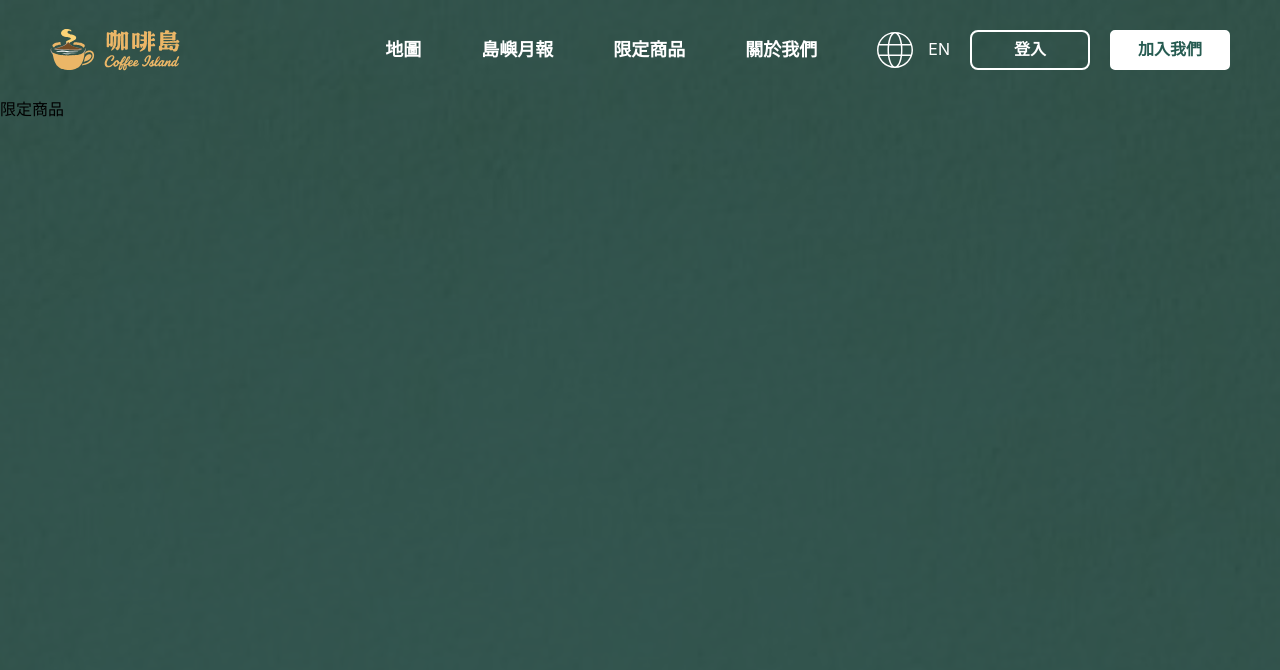
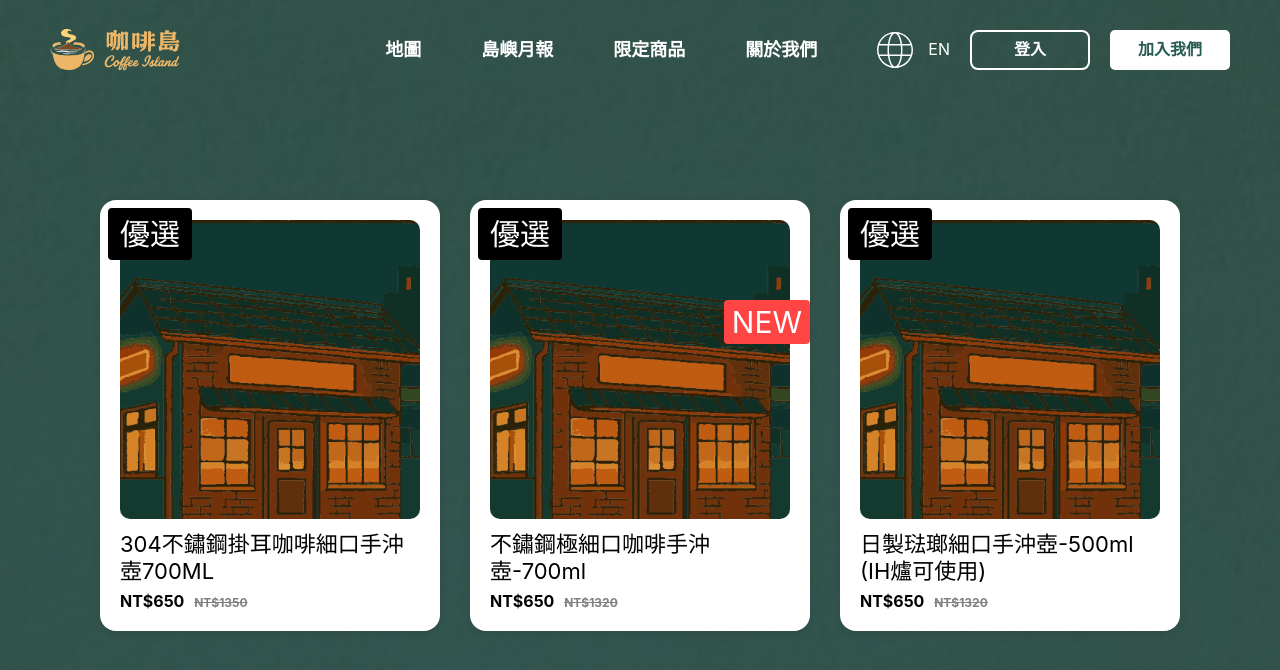
Before and after one commit to Mi-Mow/Coffee-Island, a React (Vite) app: page /products in a window 1280 px wide. Shown: the top 670 px of the page. Built offline with nearby package versions, Linux system fonts and the light colour scheme.

Commit message:
product0421-1

```diff
--- a/src/pages/Products/Products.jsx
+++ b/src/pages/Products/Products.jsx
@@ -1,11 +1,59 @@
 import './Products.scss'
+import history2 from "../../assets/history2.png";
 
-function Products() {
+const products = [
+  {
+    id: 1,
+    name: "304不鏽鋼掛耳咖啡細口手沖壺700ML",
+    price: 650,
+    oldPrice: 1350,
+    tag: "優選",
+    isNew: false,
+    image: history2,
+  },
+  {
+    id: 2,
+    name: "不鏽鋼極細口咖啡手沖壺-700ml",
+    price: 650,
+    oldPrice: 1320,
+    tag: "優選",
+    isNew: true,
+    image: history2,
+  },
+  {
+    id: 3,
+    name: "日製琺瑯細口手沖壺-500ml (IH爐可使用)",
+    price: 650,
+    oldPrice: 1320,
+    tag: "優選",
+    isNew: false,
+    image: history2,
+  },
+];
+
+function ProductList() {
   return (
-    <>
-      <h1>限定商品</h1>
-    </>
-  )
+    <div className="product-list">
+      {products.map((item) => (
+        <div className="product-card" key={item.id}>
+          {/* 優選角標 */}
+          <div className="tag">{item.tag}</div>
+
+          {/* 商品圖片 */}
+          <img src={item.image} alt={item.name} />
+
+          {/* NEW 角標 */}
+          {item.isNew && <div className="new-tag">NEW</div>}
+
+          {/* 商品文字資訊 */}
+          <div className="info">
+            <p className="name">{item.name}</p>
+            <p className="price">NT${item.price} <span className="old-price">NT${item.oldPrice}</span></p>
+          </div>
+        </div>
+      ))}
+    </div>
+  );
 }
 
-export default Products
+export default ProductList;
--- a/src/pages/Products/Products.scss
+++ b/src/pages/Products/Products.scss
@@ -0,0 +1,63 @@
+// ProductList.scss
+.product-list {
+    display: grid;
+    grid-template-columns: repeat(3, 1fr); // 三欄排版
+    gap: 30px; // 卡片間距
+    padding: 100px;
+  }
+
+  .product-card {
+    background: #fff;
+    border-radius: 16px;
+    padding: 20px;
+    position: relative;
+    box-shadow: 0 2px 8px rgba(0,0,0,0.1);
+
+    img {
+      width: 100%;
+      border-radius: 10px;
+    }
+
+    .tag {
+      position: absolute;
+      top: 8px;
+      left: 8px;
+      background: black;
+      color: white;
+      padding: 8px 12px;
+      font-size: 30px;
+      border-radius: 4px;
+    }
+
+    .new-tag {
+      position: absolute;
+      top: 100px;
+      right: 0px;
+      background: #ff4444;
+      color: white;
+      padding: 4px 8px;
+      font-size: 30px;
+      border-radius: 4px;
+    }
+
+    .info {
+      margin-top: 12px;
+
+      .name {
+        font-size: 22px;
+        margin-bottom: 8px;
+      }
+
+      .price {
+        font-weight: bold;
+        font-size: 16px;
+
+        .old-price {
+          text-decoration: line-through;
+          color: gray;
+          font-size: 12px;
+          margin-left: 6px;
+        }
+      }
+    }
+  }
```
